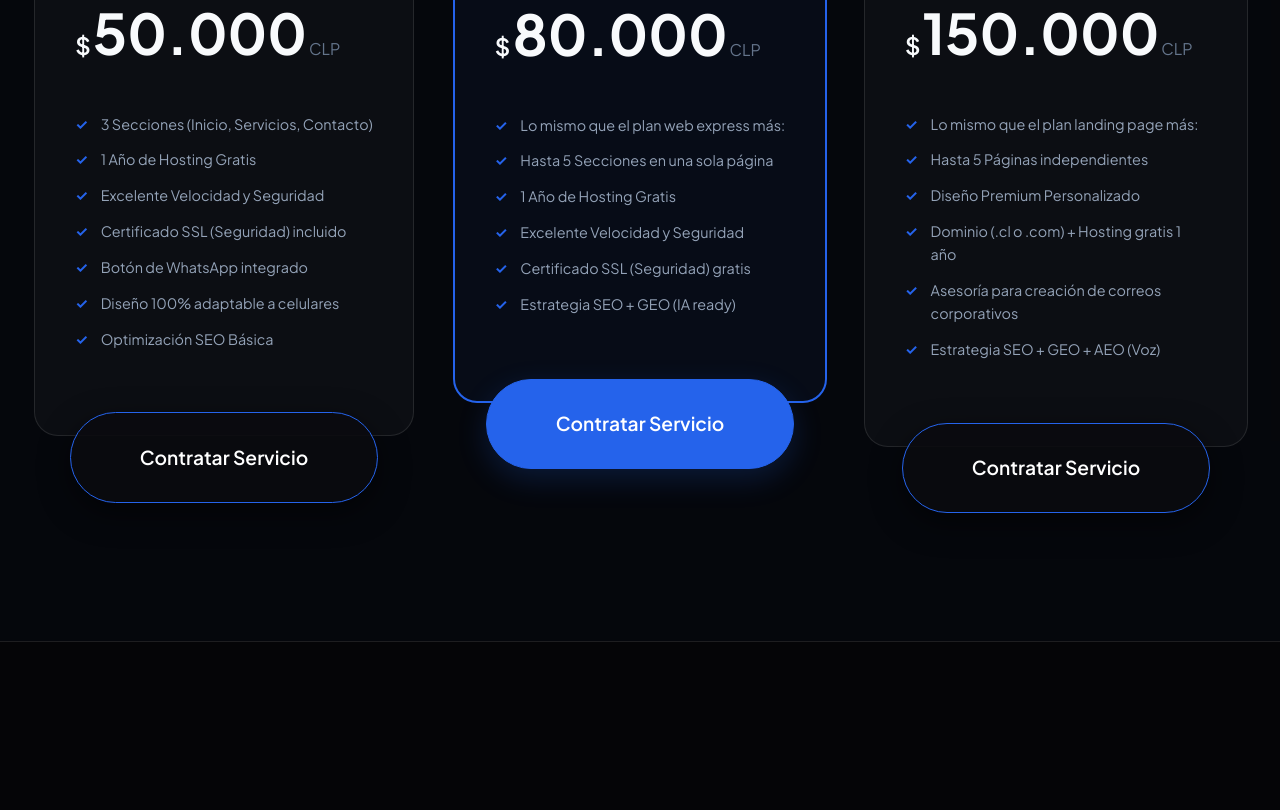
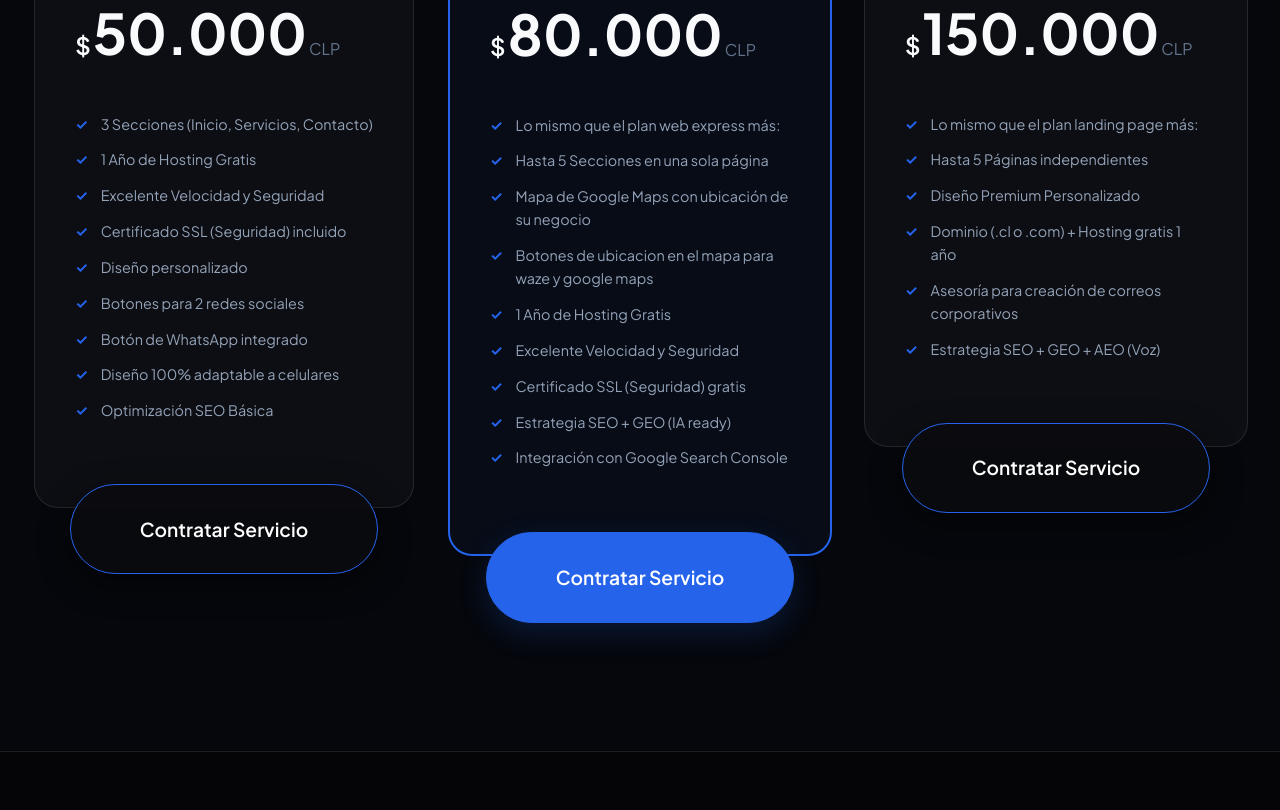
Before and after one commit to FranzMuhlhauser/webnetico, a plain HTML site: page services.html in a window 1280 px wide. Shown: the part 2100-2910 px from the top of the page. Drawn offline with Linux system fonts and the light colour scheme.

Commit message:
integracion de servicios, mapas y google search en planes webs

```diff
--- a/services.html
+++ b/services.html
@@ -352,6 +352,8 @@
                 <li><span class="check">✓</span><span>1 Año de Hosting Gratis</span></li>
                 <li><span class="check">✓</span><span>Excelente Velocidad y Seguridad</span></li>
                 <li><span class="check">✓</span><span>Certificado SSL (Seguridad) incluido</span></li>
+                <li><span class="check">✓</span><span>Diseño personalizado</span></li>
+                <li><span class="check">✓</span><span>Botones para 2 redes sociales</span></li>
                 <li><span class="check">✓</span><span>Botón de WhatsApp integrado</span></li>
                 <li><span class="check">✓</span><span>Diseño 100% adaptable a celulares</span></li>
                 <li><span class="check">✓</span><span>Optimización SEO Básica</span></li>
@@ -375,10 +377,13 @@
               <ul class="pricing-features">
                 <li><span class="check">✓</span><span>Lo mismo que el plan web express más:</span></li>
                 <li><span class="check">✓</span><span>Hasta 5 Secciones en una sola página</span></li>
+                <li><span class="check">✓</span><span>Mapa de Google Maps con ubicación de su negocio</span></li>
+                <li><span class="check">✓</span><span>Botones de ubicacion en el mapa para waze y google maps</span></li>
                 <li><span class="check">✓</span><span>1 Año de Hosting Gratis</span></li>
                 <li><span class="check">✓</span><span>Excelente Velocidad y Seguridad</span></li>
                 <li><span class="check">✓</span><span>Certificado SSL (Seguridad) gratis</span></li>
                 <li><span class="check">✓</span><span>Estrategia SEO + GEO (IA ready)</span></li>
+                <li><span class="check">✓</span><span>Integración con Google Search Console</span></li>
               </ul>
             </div>
             <a class="pricing-btn-link" href="https://wa.me/56994838304?text=Hola%20Webnetico%2C%20me%20interesa%20contratar%20el%20servicio%3A%20Landing%20Page.%20%C2%BFPodr%C3%ADan%20darme%20m%C3%A1s%20detalles%3F" target="_blank" rel="noopener">
```
